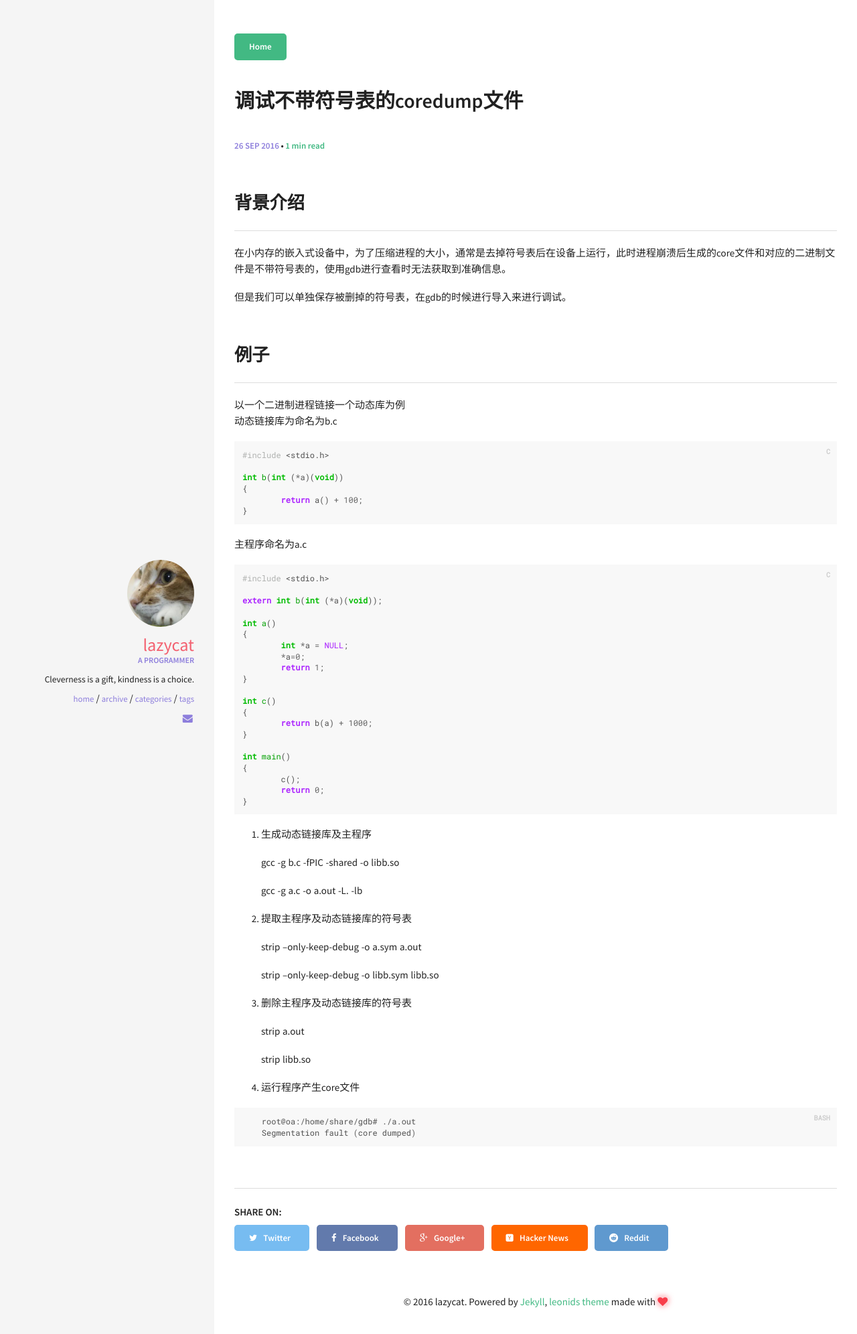
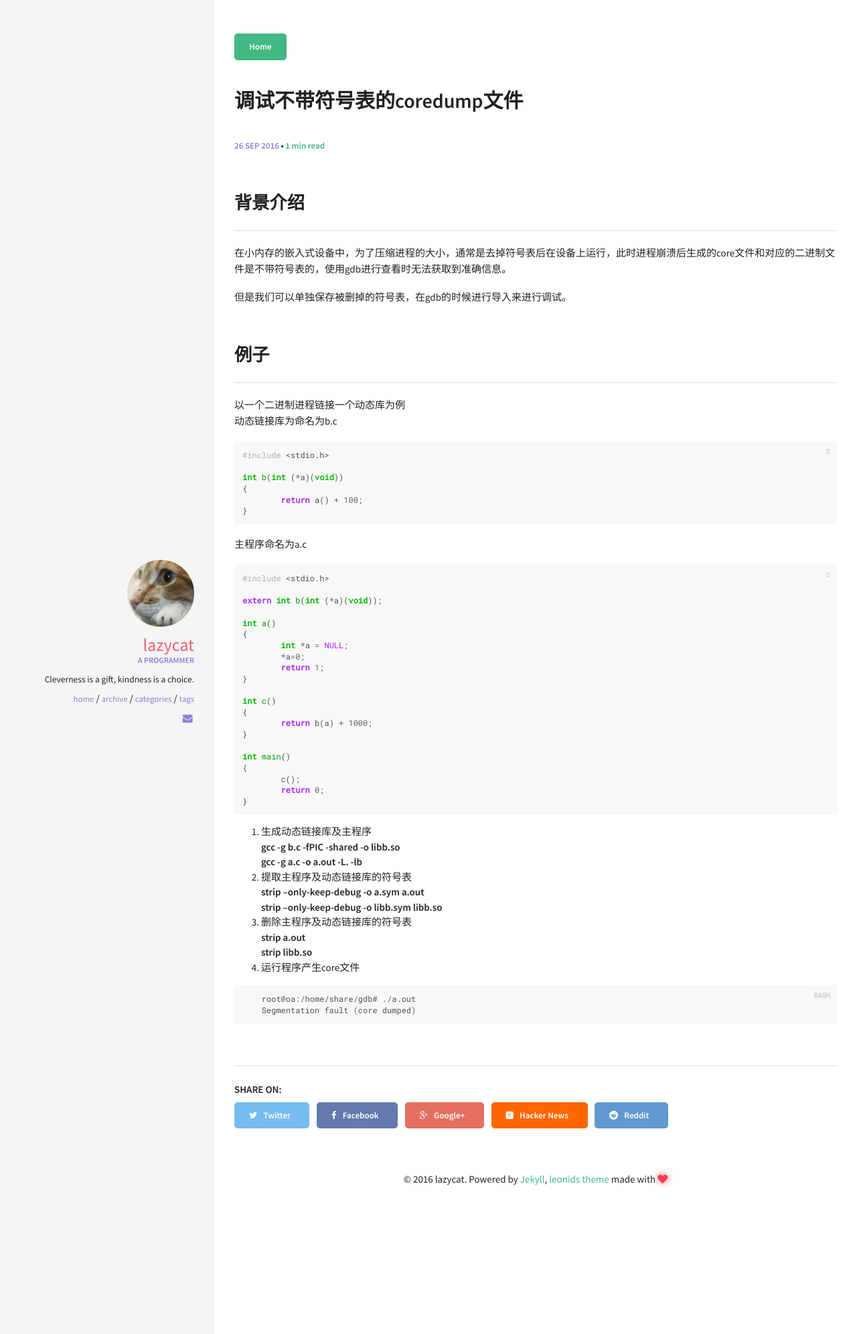
Before and after one commit to iptraveller/iptraveller.github.com, a Jekyll site: the page built from _posts/2016-09-26-linux-gdb-strip-debug.md, in a window 1280 px wide. Shown: the top 1992 px of the page at 67% size. Built offline with Jekyll 4.4.1, drawn with Linux system fonts in a browser that asks for light colours.

```diff
--- a/_posts/2016-09-26-linux-gdb-strip-debug.md
+++ b/_posts/2016-09-26-linux-gdb-strip-debug.md
@@ -48,20 +48,14 @@ int main()
 {% endhighlight %}
 
 1. 生成动态链接库及主程序
-
-    gcc -g  b.c -fPIC -shared -o libb.so
-
-    gcc -g a.c -o a.out -L. -lb
+    **gcc -g  b.c -fPIC -shared -o libb.so**
+    **gcc -g a.c -o a.out -L. -lb**
 2. 提取主程序及动态链接库的符号表
-
-    strip --only-keep-debug -o a.sym a.out
-
-    strip --only-keep-debug -o libb.sym libb.so
+    **strip --only-keep-debug -o a.sym a.out**
+    **strip --only-keep-debug -o libb.sym libb.so**
 3. 删除主程序及动态链接库的符号表
-
-    strip a.out
-
-    strip libb.so
+    **strip a.out**
+    **strip libb.so**
 4. 运行程序产生core文件
 {% highlight bash %}
     root@oa:/home/share/gdb# ./a.out
```
